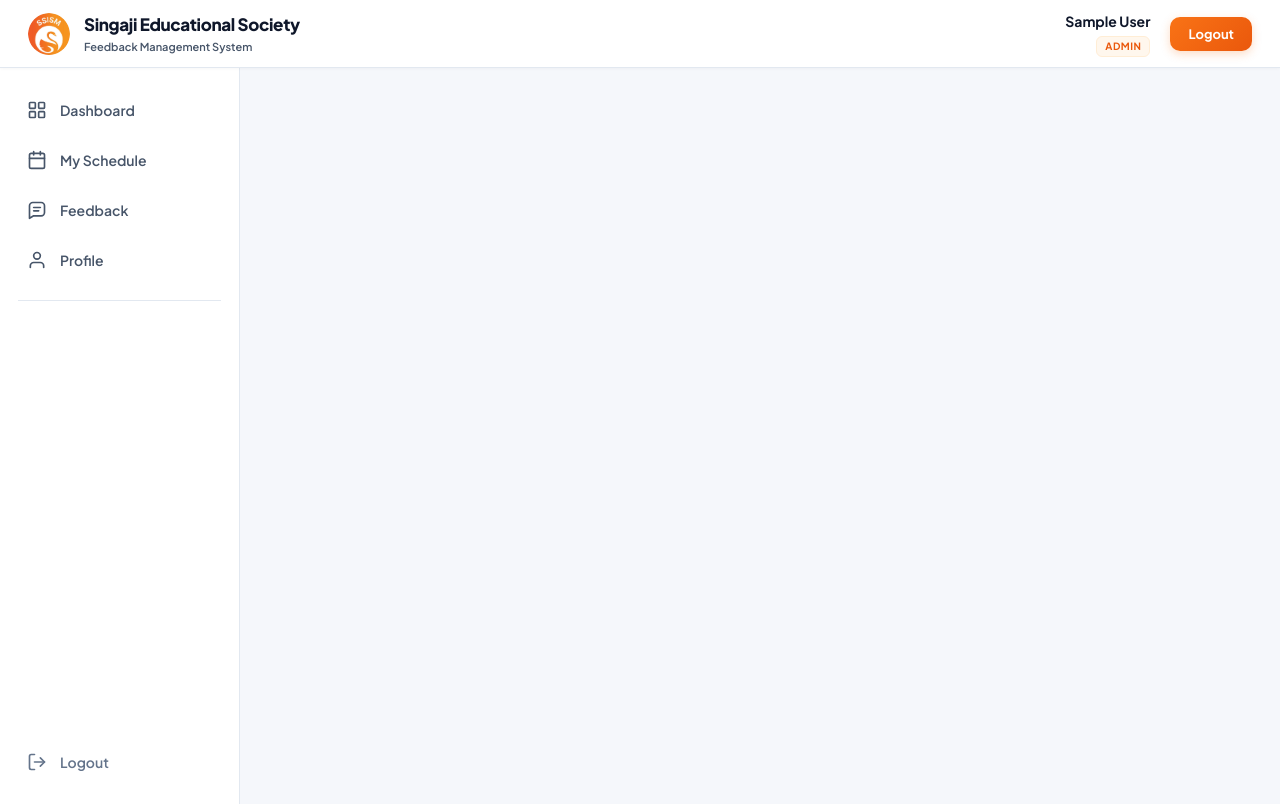
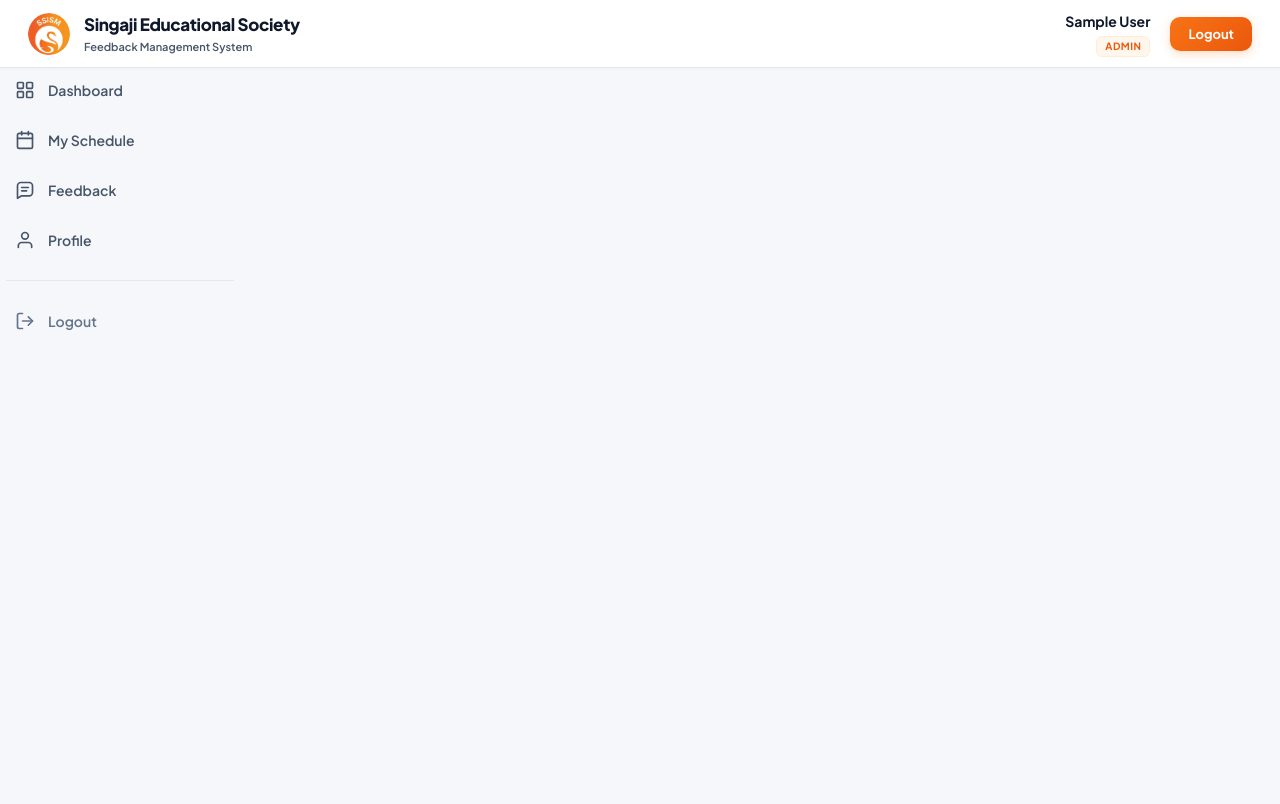
Before and after one commit to rishabhpbca2024-afk/Singaji-Feedback-System, a React (Vite) app in the folder frontend/: page /faculty in a window 1280 px wide. Built offline with nearby package versions, Linux system fonts and the light colour scheme; no server answers; sample sign-in values are in the browser's storage.

Commit message:
Fixing Server Problem

```diff
--- a/frontend/src/components/Layout.css
+++ b/frontend/src/components/Layout.css
@@ -45,3 +45,7 @@
     padding: 20px 16px;
   }
 }
+
+/* Adjust main content margin based on sidebar state */
+.sidebar-open ~ .main-content { margin-left: 240px; }
+.sidebar-collapsed ~ .main-content { margin-left: 68px; }
--- a/frontend/src/components/Sidebar.css
+++ b/frontend/src/components/Sidebar.css
@@ -4,13 +4,15 @@
 
 .sidebar {
   width: 240px;
+  min-height: calc(100vh - 68px);
+  position: fixed;
+  left: 0;
+  top: 68px;
+  z-index: 1000;
+  overflow: hidden;
+}
 
-  min-height: calc(100vh - 68px);
-
-  /* Sidebar page scroll ke saath move nahi karega */
-  position: sticky;
-  top: 68px;
-
+/*
   flex-shrink: 0;
 
   padding: 20px 12px;
@@ -25,12 +27,12 @@
   flex-direction: column;
 
   /* Sidebar ke andar scrollbar nahi aayega */
-  overflow: hidden;
+  /* overflow: hidden;
 
   transition:
     width 0.25s cubic-bezier(0.4, 0, 0.2, 1),
-    padding 0.25s cubic-bezier(0.4, 0, 0.2, 1);
-}
+    padding 0.25s cubic-bezier(0.4, 0, 0.2, 1); */
+} */
 
 
 /* ========================================
```
Also changed, not shown: frontend/src/App.jsx (line endings or trailing spaces), 2 other files (tests, documents, lock files or other folders).
